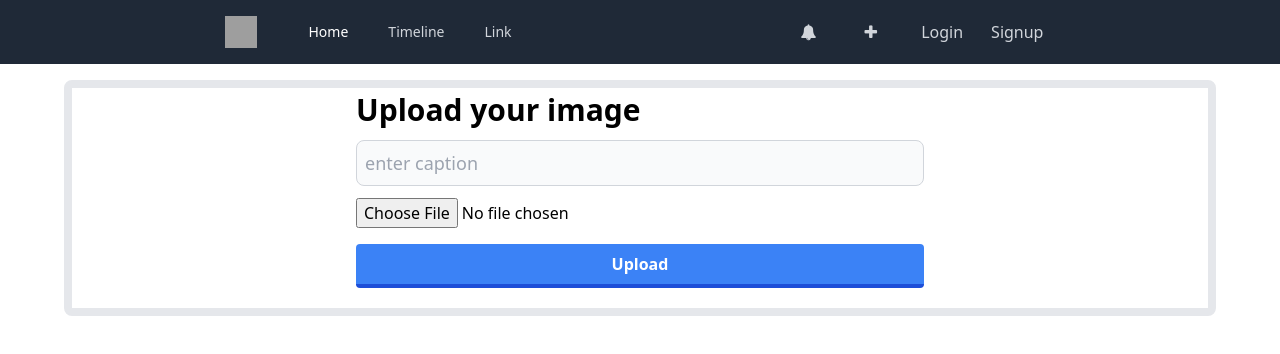
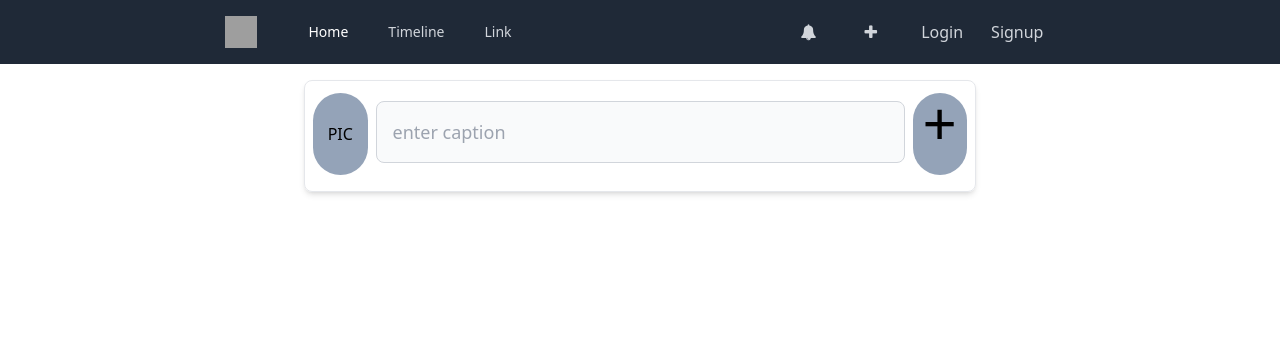
Before and after one commit to James-P-Boyle/memberME, a React (Create React App) app in the folder frontend/finalproject/: page /upload in a window 1280 px wide. Shown: the top 354 px of the page. Built offline with nearby package versions, Linux system fonts and the light colour scheme; grey boxes are pictures that could not be loaded.

Commit message:
Update uploadComponent style

```diff
--- a/frontend/finalproject/src/components/Comment.js
+++ b/frontend/finalproject/src/components/Comment.js
@@ -32,6 +32,7 @@ export default function Comment({ post }) {
         draggable: true,
         progress: undefined,
       });
+      console.log(data);
     } catch (err) {
       console.log(err.message);
     }
--- a/frontend/finalproject/src/components/Home.js
+++ b/frontend/finalproject/src/components/Home.js
@@ -1,6 +1,7 @@
 import { useState, useEffect } from "react";
 import axios from "axios";
 import List from "./List";
+import UploadImage from "./UploadImage";
 
 export default function Home() {
   const [posts, setPosts] = useState([]);
@@ -16,6 +17,8 @@ export default function Home() {
   }, []);
 
   return (
+    <>
+      <UploadImage />
       <div className="max-w-xl mx-auto mt-20">
         {imgSource && (
           <div
@@ -39,5 +42,6 @@ export default function Home() {
           />
         ))}
       </div>
+    </>
   );
 }
--- a/frontend/finalproject/src/components/List.js
+++ b/frontend/finalproject/src/components/List.js
@@ -2,7 +2,7 @@ import Comment from "../components/Comment";
 
 export default function List({ caption, img, date = "", id, setImgSource }) {
   return (
-    <div className="mx-auto my-2 pt-5 shadow-md border md:rounded-xl">
+    <div className="mx-auto  my-2 pt-5 shadow-md border md:rounded-xl">
       <div className="flex justify-between pb-3 px-5">
         <div className="">
           <h1 className="text-xl capitalize font-bold">{caption}</h1>
@@ -14,14 +14,13 @@ export default function List({ caption, img, date = "", id, setImgSource }) {
           {/*  <i className="fa-solid fa-ellipsis-stroke me-1"></i> */}
         </button>
       </div>
-
       <img
         onClick={() => {
           setImgSource(img);
         }}
         src={img}
         alt=""
-        className="max-h-30 max-w-30 mx-auto cursor-pointer"
+        className=" h-64 shadow-2xl hover:shadow-8xl mx-auto cursor-pointer"
       />
       <Comment post={id} />
     </div>
--- a/frontend/finalproject/src/components/Navbar.js
+++ b/frontend/finalproject/src/components/Navbar.js
@@ -37,7 +37,7 @@ export default function Navbar() {
                   </a>
 
                   <a
-                    href="#"
+                    href="/"
                     className="text-gray-300 hover:bg-gray-700 hover:text-white px-3 py-2 rounded-md text-sm font-medium"
                   >
                     Link
@@ -126,34 +126,34 @@ export default function Navbar() {
             <div className="md:hidden" id="mobile-menu">
               <div ref={ref} className="px-2 pt-2 pb-3 space-y-1 sm:px-3">
                 <a
-                  href="#"
+                  href="/"
                   className="hover:bg-gray-700 text-white block px-3 py-2 rounded-md text-base font-medium"
                 >
                   Home
                 </a>
 
                 <a
-                  href="#"
+                  href="/"
                   className="text-gray-300 hover:bg-gray-700 hover:text-white block px-3 py-2 rounded-md text-base font-medium"
                 >
                   Timeline
                 </a>
 
                 <a
-                  href="#"
+                  href="/"
                   className="text-gray-300 hover:bg-gray-700 hover:text-white block px-3 py-2 rounded-md text-base font-medium"
                 >
                   Dashboard
                 </a>
                 <div className="flex">
                   <a
-                    href="#"
+                    href="/login"
                     className="text-gray-300 hover:bg-gray-700 hover:text-white block px-3 py-2 rounded-md text-base font-medium"
                   >
                     Login
                   </a>
                   <a
-                    href="#"
+                    href="/signup"
                     className="text-gray-300 hover:bg-gray-700 hover:text-white block px-3 py-2 rounded-md text-base font-medium"
                   >
                     Signup
--- a/frontend/finalproject/src/components/UploadImage.js
+++ b/frontend/finalproject/src/components/UploadImage.js
@@ -3,15 +3,9 @@ import { useNavigate } from "react-router-dom";
 import axios from "axios";
 
 export default function UploadImage() {
-  const [fileInputState, setFileInputState] = useState("");
   const [captionState, setCaptionState] = useState("");
   const [previewSource, setPreviewSource] = useState("");
   const navigate = useNavigate();
-
-  const handleFileInputChange = (e) => {
-    const file = e.target.files[0];
-    previewFile(file);
-  };
 
   const previewFile = (file) => {
     const reader = new FileReader();
@@ -45,46 +39,58 @@ export default function UploadImage() {
   };
 
   return (
-    <div className="border-8 max-w-6xl mx-auto rounded-lg mt-20">
-      <div className="max-w-xl mx-auto p-3 md:p-1">
-        <h1 className="text-3xl font-bold mb-3">Upload your image</h1>
-        <form className="grid" onSubmit={handleSubmitFile}>
+    <div className="border shadow-md max-w-2xl mx-auto rounded-lg mt-20 pb-2">
+      <form className="grid grid-cols-12 p-2">
+        <button
+          type="submit"
+          className="rounded-full col-span-1 mt-1 bg-slate-400"
+        >
+          PIC
+        </button>
         <input
           type="text"
           name="caption"
-            className="bg-gray-50 border border-gray-300 text-gray-900 text-lg mb-3 rounded-lg focus:ring-blue-500 focus:border-blue-500 block w-full p-2 dark:bg-gray-700 dark:border-gray-600 dark:placeholder-gray-400 dark:text-white dark:focus:ring-blue-500 dark:focus:border-blue-500"
+          className="bg-gray-50 border border-gray-300 text-gray-900 text-lg col-span-10 rounded-lg focus:ring-blue-500 focus:border-blue-500 block p-4 my-3 mx-2 dark:bg-gray-700 dark:border-gray-600 dark:placeholder-gray-400 dark:text-white dark:focus:ring-blue-500 dark:focus:border-blue-500"
           placeholder="enter caption"
           onChange={(e) => setCaptionState(e.target.value)}
           value={captionState}
           required
         />
+
+        <div className="rounded-full col-span-1 mt-1 text-center bg-slate-400">
           <input
-            onChange={handleFileInputChange}
-            value={fileInputState}
+            onChange={(e) => previewFile(e.target.files[0])}
+            id="files"
             type="file"
             name="img"
-            className=""
+            className="hidden"
+          />
+          <label htmlFor="files" className="text-6xl">
+            +
+          </label>
+        </div>
+      </form>
+      <div className="text-4xl text-center capitalize font-semibold border-1 mx-auto max-w-fit px-5 rounded-2xl shadow-xl hover:shadow-2xl">
+        <>
+          <h1>{captionState}</h1>
+          {previewSource && (
+            <>
+              <img
+                src={previewSource}
+                className="mx-auto max-h-80 p-5 "
+                alt={captionState}
               />
               <button
                 type="submit"
-            className="bg-blue-500 hover:bg-blue-400 text-white font-bold py-2 px-4 border-b-4 border-blue-700 hover:border-blue-500 my-4 rounded"
+                onClick={handleSubmitFile}
+                className="bg-blue-500 hover:bg-blue-400 text-white font-bold py-2 px-4 col-span-1 border-b-4 border-blue-700 hover:border-blue-500 my-4 rounded"
               >
                 Upload
               </button>
-        </form>
-        <div className="text-4xl text-center capitalize font-semibold">
-          <>
-            <h1>{captionState}</h1>
-            {previewSource && (
-              <img
-                src={previewSource}
-                className="mt-3 mx-auto"
-                alt={captionState}
-              />
+            </>
           )}
         </>
       </div>
     </div>
-    </div>
   );
 }
```
Lines whose indentation alone changed are shown as unchanged.
